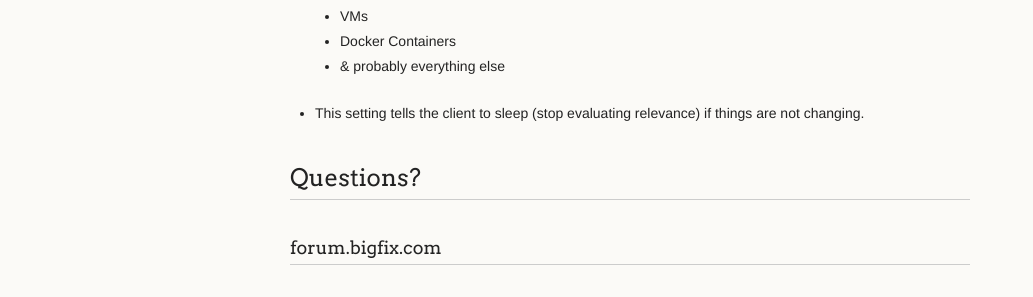
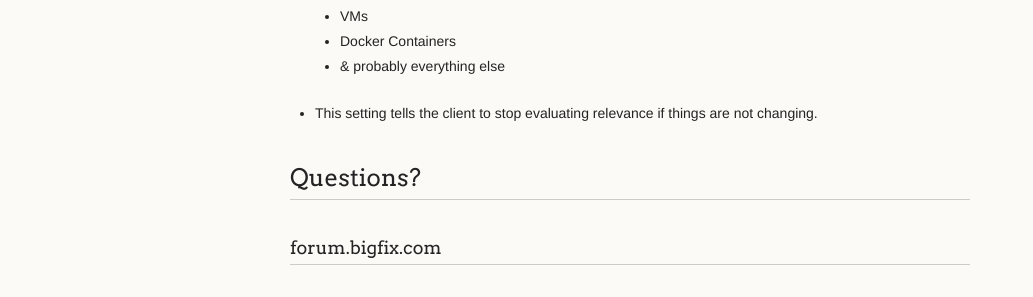
Before and after one commit to jgstew/jgstew.github.io, a Jekyll site: the page built from _posts/2018-10-30-BigFix-Settings-Optimizations.md, in a window 1280 px wide and 1157 px high. Shown: the part 767-1064 px from the top of the window, without its empty margins (0-1033 px from the left). Built offline with Jekyll 4.4.1, drawn with Linux system fonts in a browser that asks for light colours; nearby versions of some CDN libraries; comment, search, counter and statistics services are not loaded.

Commit message:
Update 2018-10-30-BigFix-Settings-Optimizations.md

```diff
--- a/_posts/2018-10-30-BigFix-Settings-Optimizations.md
+++ b/_posts/2018-10-30-BigFix-Settings-Optimizations.md
@@ -31,8 +31,8 @@ date: November 8, 2018
   - VMs
   - Docker Containers
   - & probably everything else
+- This setting tells the client to stop evaluating relevance if things are not changing.
 
-- This setting tells the client to sleep (stop evaluating relevance) if things are not changing.
 
 ## Questions?
 
```
